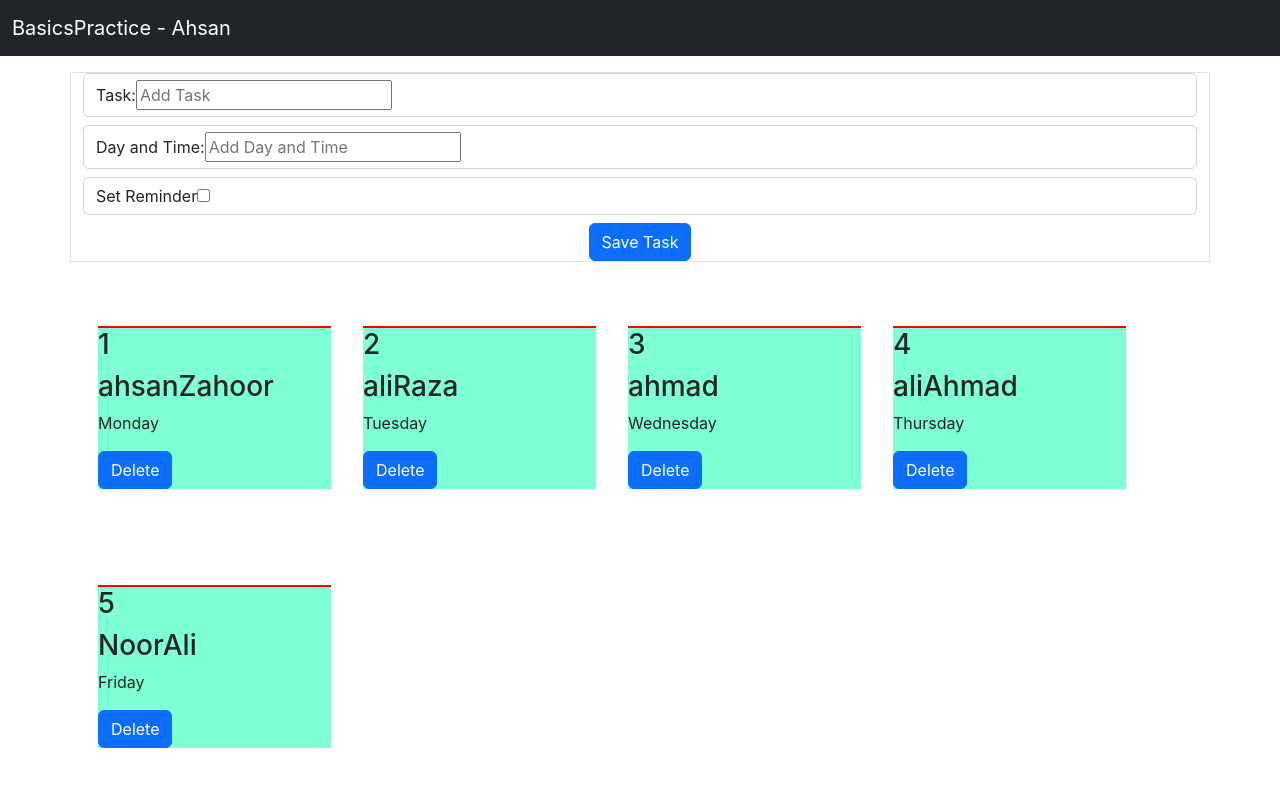
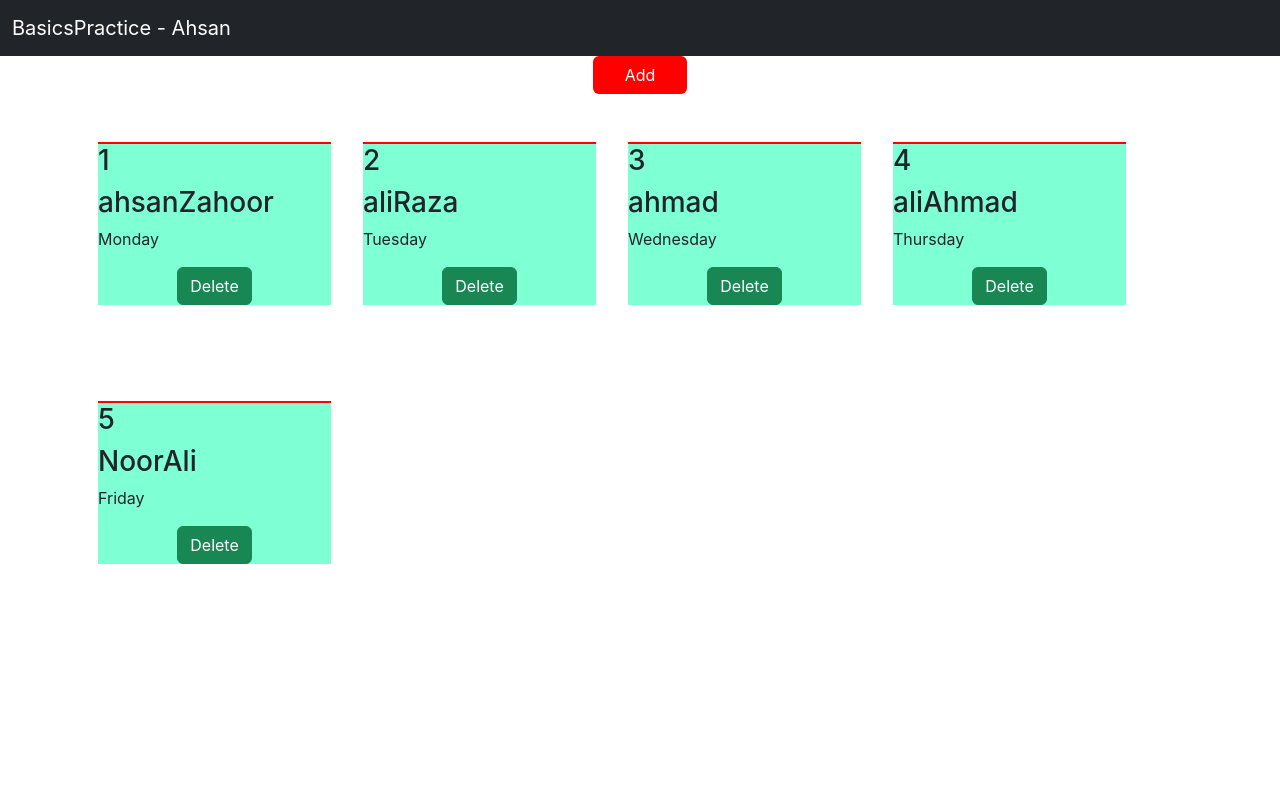
Before and after one commit to codewithahsanzahoor/tasksapp-react-api, a React (Create React App) app: page / in a window 1280 px wide. Shown: the top 786 px of the page. Built offline with nearby package versions, Linux system fonts and the light colour scheme.

Commit message:
Completed basic's

```diff
--- a/src/App.css
+++ b/src/App.css
@@ -13,6 +13,17 @@
 	background-color: aquamarine;
 }
 
+#task > button {
+	margin: 0px auto;
+	display: block;
+}
+
 .upperBorder {
 	border-top: 2px solid red;
 }
+
+#btnAdd {
+	display: block;
+	margin: 0px auto;
+	width: 94px;
+}
--- a/src/App.js
+++ b/src/App.js
@@ -8,58 +8,6 @@ import task from './components/Task';
 import Tasks from './components/Tasks';
 
 function App() {
-	const [tasks, settasks] = useState([
-		{
-			id: '1',
-			name: 'ahsanZahoor',
-			day: 'Monday',
-			reminder: true,
-		},
-		{
-			id: '2',
-			name: 'aliRaza',
-			day: 'Tuesday',
-			reminder: true,
-		},
-		{
-			id: '3',
-			name: 'ahmad',
-			day: 'Wednesday',
-			reminder: true,
-		},
-		{
-			id: '4',
-			name: 'aliAhmad',
-			day: 'Thursday',
-			reminder: true,
-		},
-		{
-			id: '5',
-			name: 'NoorAli',
-			day: 'Friday',
-			reminder: true,
-		},
-	]);
-
-	//NOTE: you can make a function in one file {component} and when you want to move this function or Anything other thing from one place to another you can use props
-	const onDelete = (id) => {
-		// console.log(`on delete function is clicked with id, ${id}`);
-		settasks(tasks.filter((task) => task.id !== id));
-	};
-
-	const toggleReminder = (id) => {
-		// console.log(id);
-		settasks(
-			tasks.map((task) =>
-				task.id === id ? { ...task, reminder: !task.reminder } : task
-			)
-		);
-	};
-
-	const addTask = (task) => {
-		console.log(task);
-	};
-
 	//NOTE: one way to apply style to your html in jsx is using {styleObj}=>{it is only good for using dynamic styling means when some event happens on screen some content dynamically changes} and other one is using a css file
 	// const cardStyle = {
 	// 	backgroundColor: '#b1d8e7',
@@ -159,6 +107,79 @@ function App() {
 	// 	);
 	// }
 
+	const [tasks, settasks] = useState([
+		{
+			id: '1',
+			text: 'ahsanZahoor',
+			day: 'Monday',
+			reminder: true,
+		},
+		{
+			id: '2',
+			text: 'aliRaza',
+			day: 'Tuesday',
+			reminder: true,
+		},
+		{
+			id: '3',
+			text: 'ahmad',
+			day: 'Wednesday',
+			reminder: true,
+		},
+		{
+			id: '4',
+			text: 'aliAhmad',
+			day: 'Thursday',
+			reminder: true,
+		},
+		{
+			id: '5',
+			text: 'NoorAli',
+			day: 'Friday',
+			reminder: true,
+		},
+	]);
+
+	const [showAddTask, setShowAddTask] = useState(false);
+
+	//NOTE: you can make a function in one file {component} and when you want to move this function or Anything other thing from one place to another you can use props
+	const onDelete = (id) => {
+		// console.log(`on delete function is clicked with id, ${id}`);
+		settasks(tasks.filter((task) => task.id !== id));
+	};
+
+	const toggleReminder = (id) => {
+		// console.log(id);
+		settasks(
+			tasks.map((task) =>
+				task.id === id ? { ...task, reminder: !task.reminder } : task
+			)
+		);
+	};
+
+	//* Parameter can be anything what you can pass into function:
+	const addTask = (task) => {
+		// console.log(task);
+		//* to generate a random number:
+		//* id is necessary because to in tasks.jsx it needs a unique key
+		const id = Math.floor(Math.random() * 1000000) + 1;
+		//* {task} is a object so we use {} to add id to it.
+		const newTask = { id, ...task };
+		//* [tasks] is a array so we use [] to add id to it.
+		settasks([...tasks, newTask]);
+		// console.log(tasks);
+	};
+
+	const [nameList, setNameList] = useState({ name: 'ahsanzahoor', class: '9' });
+
+	//NOTE: this is how we can change a particular object key {particular one or two change key}
+	const changeNameList = () => {
+		setNameList({
+			...changeNameList,
+			name: 'AhsanZahoor',
+		});
+	};
+
 	//NOTE: here main function in which all other functions are derived
 	return (
 		<>
@@ -170,8 +191,24 @@ function App() {
 					return <h3 key={listItem.id}>{listItem.name}</h3>;
 				})}
 			</div> */}
+			{/* <div onDoubleClick={changeNameList}>{nameList.name}</div> */}
 
-			<AddTask onAdd={addTask} />
+			<div
+				className="btn"
+				id="btnAdd"
+				style={
+					showAddTask
+						? { backgroundColor: 'blue', color: 'white' }
+						: { backgroundColor: 'red', color: 'white' }
+				}
+				onClick={() => {
+					setShowAddTask(!showAddTask);
+				}}
+			>
+				{showAddTask ? 'Close' : 'Add'}
+			</div>
+			{/* //* shorter way of doing a ternary operator without an else statement in it */}
+			{showAddTask && <AddTask onAdd={addTask} />}
 			{tasks.length > 0 ? (
 				<Tasks
 					tasks={tasks}
--- a/src/components/AddTask.jsx
+++ b/src/components/AddTask.jsx
@@ -47,6 +47,8 @@ const AddTask = ({ onAdd }) => {
 						type="checkbox"
 						value={reminder}
 						checked={reminder}
+						//NOTE: if we want to take information from the child component we can take it by passing the props having (arguments inside)and if we want to give information to child then we use props for it.
+						//* here you can see we are using props with arguments to give information to the parents which is {App.js}
 						onChange={(e) => setReminder(e.currentTarget.checked)}
 					/>
 				</div>
--- a/src/components/Task.jsx
+++ b/src/components/Task.jsx
@@ -10,11 +10,11 @@ const task = ({ task, onDelete, toggleReminder }) => {
 			}}
 		>
 			<h3>{task.id}</h3>
-			<h3>{task.name}</h3>
+			<h3>{task.text}</h3>
 			<p>{task.day}</p>
 
 			{/* //NOTE: to pass the value to a function for it's parameter we use a function call back. like mention {()=> onDelete(task.id)} */}
-			<button className="btn-primary btn" onClick={() => onDelete(task.id)}>
+			<button className="btn-success btn" onClick={() => onDelete(task.id)}>
 				Delete
 			</button>
 		</div>
```
